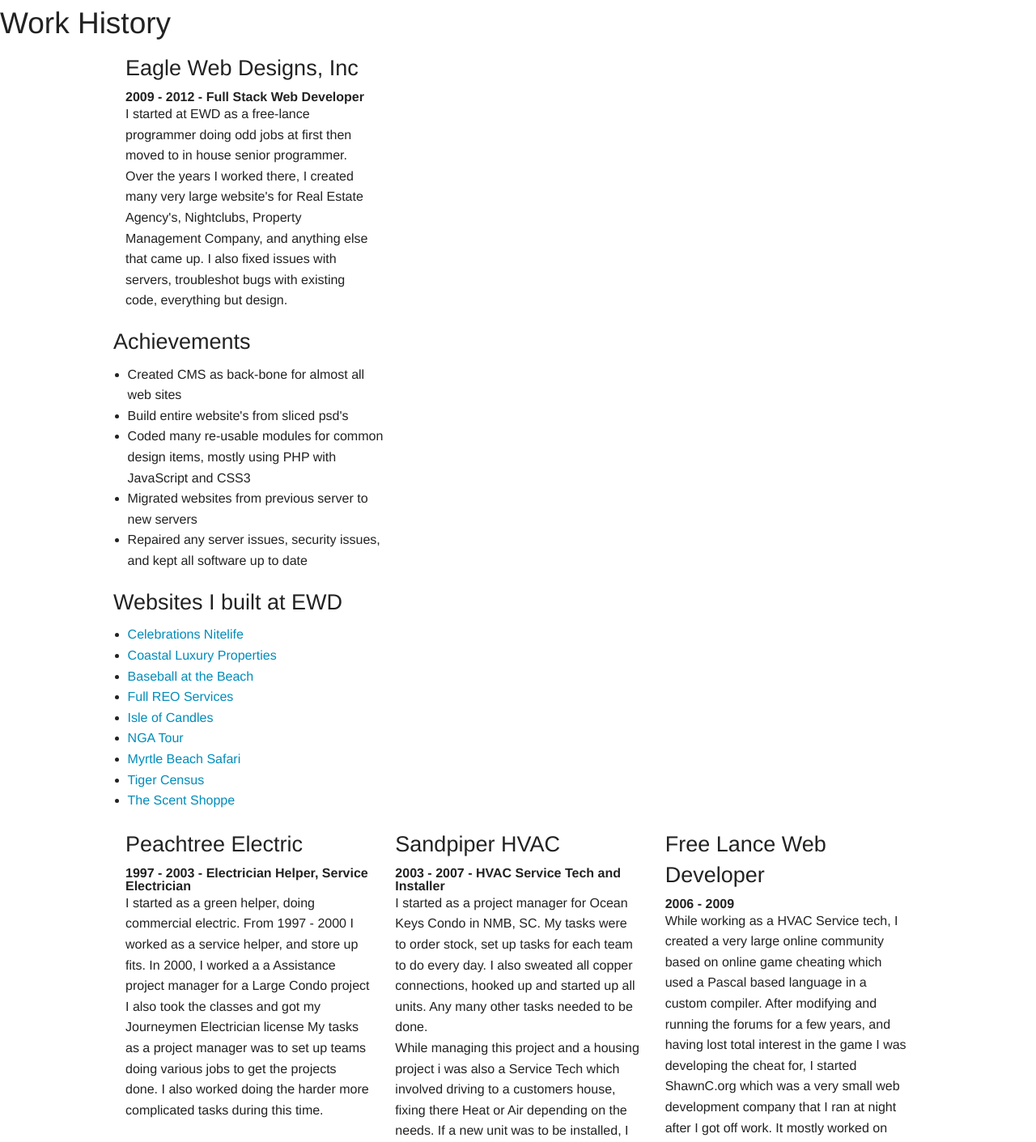
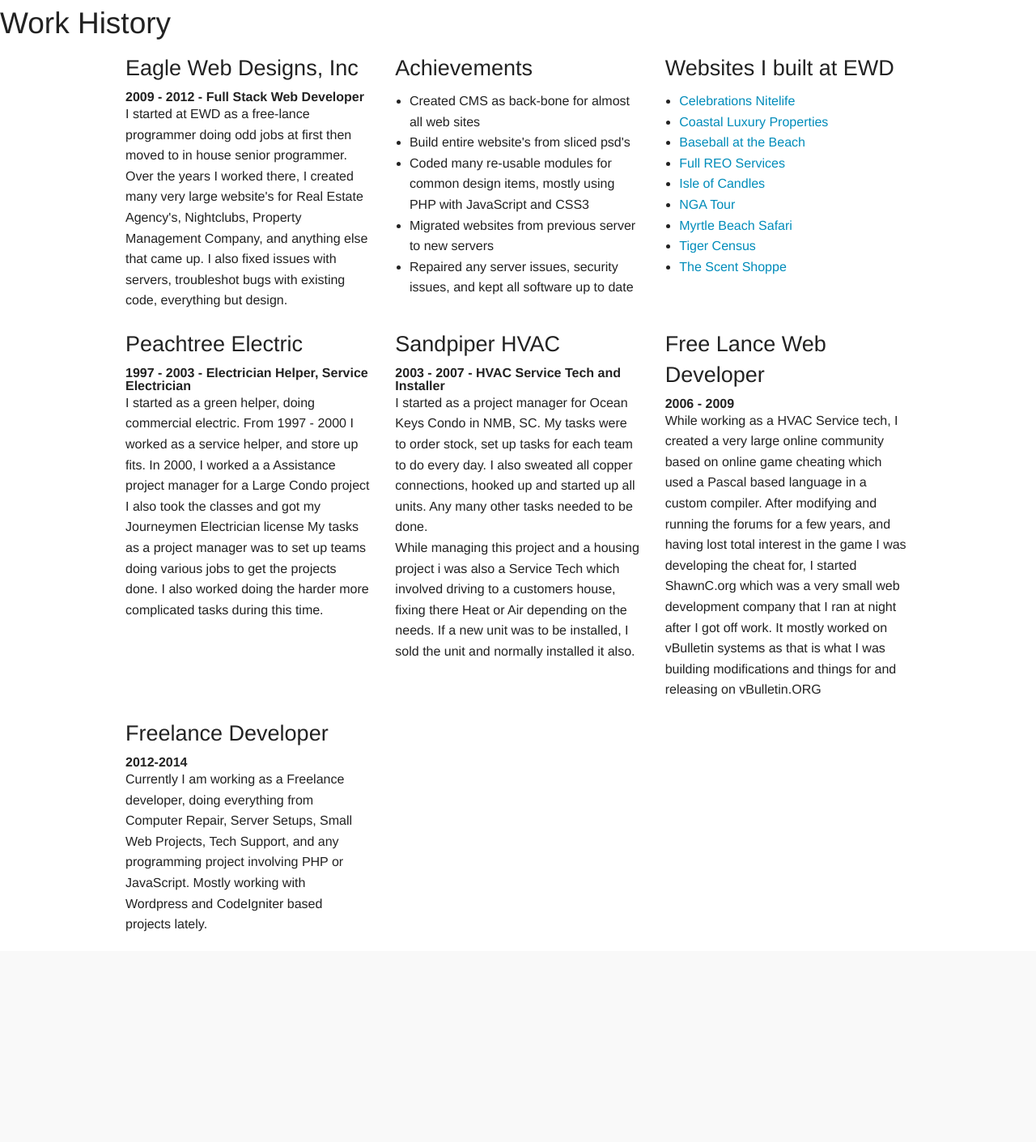
Before and after one commit to shawn-crigger/resume, a PHP site: page /work-history.php in a window 1280 px wide. Shown: the part 45-1456 px from the top of the page at 81% size. After the commit the page ends 1196 px from the top, so only its background shows below. Run offline with PHP 8.4, Linux system fonts and the light colour scheme.

Commit message:
plying with workhistory layout

```diff
--- a/work-history.php
+++ b/work-history.php
@@ -7,7 +7,7 @@
 	<h2>Work History</h2>
 
     <div class="row">
-      <div class="large-4 medium-4 columns">
+      <div class="large-4 medium-4 columns work-history">
       	<h3>Eagle Web Designs, Inc</h3>
 		<strong>2009 - 2012 - Full Stack Web Developer</strong><br/>
 		<p class="ptext">
@@ -15,7 +15,7 @@
 		</p>
 	  </div>
 
-	  <div class="large-4 medium-4 work-history">
+	  <div class="large-4 medium-4 columns work-history">
 	  	<h3>Achievements</h3>
 				  	<ul class="job-achivements">
 					 <li>Created CMS as back-bone for almost all web sites</li>
@@ -24,7 +24,8 @@
 					 <li>Migrated websites from previous server to new servers</li>
 					 <li>Repaired any server issues, security issues, and kept all software up to date</li>
 					</ul>
-
+	  </div>
+	  <div class="large-4 medium-4 columns work-history">
 					<h3>Websites I built at EWD</h3>
 
 					<ul class="portfolio-links">
@@ -46,7 +47,7 @@
   		</div>
 
     <div class="row">
-      <div class="large-4 medium-4 columns">
+      <div class="large-4 medium-4 columns work-history">
   				<h3>Peachtree Electric</h3>
   				<strong>1997 - 2003 - Electrician Helper, Service Electrician</strong><br />
   				<p class="ptext">
@@ -57,7 +58,7 @@
   				</p>
   			</div>
 
-        	<div class="large-4 medium-4 columns">
+        	<div class="large-4 medium-4 columns work-history">
 				<h3>Sandpiper HVAC</h3>
 				<strong>2003 - 2007 - HVAC Service Tech and Installer</strong><br/>
 				<p class="ptext">
@@ -68,7 +69,7 @@
 				</p>
 			</div>
 
-  			<div class="large-4 medium-4 columns">
+  			<div class="large-4 medium-4 columns work-history">
   				<h3>Free Lance Web Developer</h3>
   				<strong>2006 - 2009</strong><br />
   				<p class="ptext">
@@ -82,7 +83,7 @@
 
 
         <div class="row">
-  			<div class="large-4 medium-4 columns">
+  			<div class="large-4 medium-4 columns work-history">
   				<h3>Freelance Developer</h3>
   				<strong>2012-2014</strong><br />
   				<p class="ptext">
```
